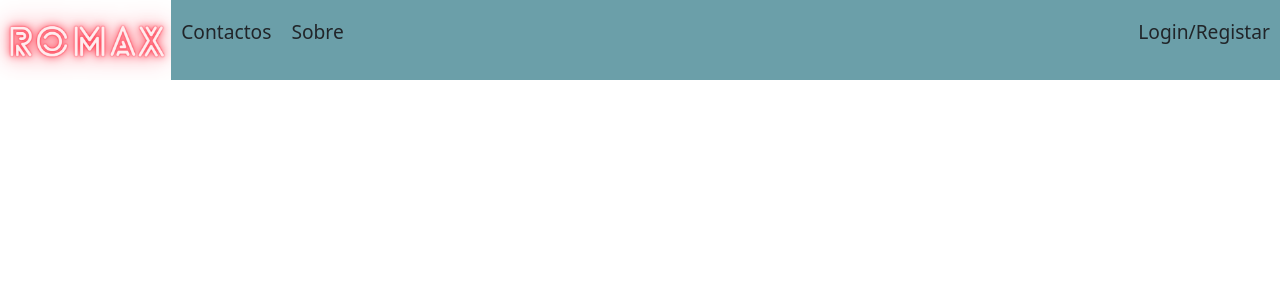
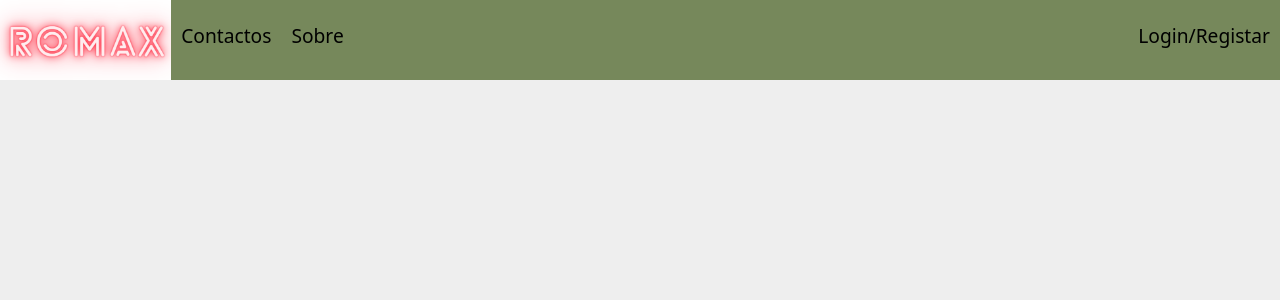
Before and after one commit to nnnnpiz/ProjetoDiam2024, a Django app: page /propriedade/ in a window 1280 px wide. Shown: the top 300 px of the page. Run offline with Django 5.2, Linux system fonts and the light colour scheme.

Commit message:
Melhoria no base_page

```diff
--- a/siteimov/romax/templates/romax/base_page.html
+++ b/siteimov/romax/templates/romax/base_page.html
@@ -17,25 +17,27 @@
     <!-- Latest compiled JavaScript -->
     <script src="https://cdn.jsdelivr.net/npm/bootstrap@5.3.3/dist/js/bootstrap.bundle.min.js"></script>
     <style>
+        body {
+            background-color: #EEEEEE;
+        }
         #Header {
-            background-color: #6b9fa9;
+            background-color: #76885B;
             height: 10vh;
 
             display: flex;
             flex-direction: row;
             & a {
-                padding-right: 10px;
-                padding-left: 10px;
 
+                padding: 0 10px 0 10px;
                 /* TODO  Center it vertically*/
-                display: grid;
-                place-items: center;
+                line-height: 9vh;
+
                 text-decoration: none;
-                color: inherit;
+                color: #000000;
                 font-size: larger;
             }
             & a:hover {
-                background-color: grey;
+                background-color:#DDDDDD;
             }
             & a #logo {
                 height: 100%;
@@ -48,6 +50,11 @@
             display: flex;
             justify-content: center;
         }
+
+            main {
+                width: 80%;
+                margin-left: 10%;
+            }
         {% block css_of_rest_of_page %}
         {% endblock %}
     </style>
@@ -58,9 +65,10 @@
         <a  href="{% url 'romax:landing_page' %}" style="padding: 0;  height: 100%; display: initial">
            <img id="logo" src="{% static 'romax/images/LOGO_ROMAX_NEW.png' %}" alt="Logo" {# TODO dar um fix nisto #} >
         </a>
-        <a href="#"><p>Contactos</p></a>
-        <a href="#"><p>Sobre</p></a>
-        <a style=" margin-left: auto;"><p>Login/Registar</p></a>
+        <a href="#">Contactos</a>
+        <a href="#">Sobre</a>
+        <a style=" margin-left: auto;">Login/Registar</a>
+
     </nav>
     <main>
         {% block rest_of_page %}
--- a/siteimov/siteimov/settings.py
+++ b/siteimov/siteimov/settings.py
@@ -127,5 +127,5 @@ DEFAULT_AUTO_FIELD = 'django.db.models.BigAutoField'
 # MEDIA_URL = '/romax/static/media/'
 # MEDIA_ROOT = os.path.join(BASE_DIR, 'romax/static/media')
 
-MEDIA_URL = 'imagem_propriedade/'
-MEDIA_ROOT = os.path.join(BASE_DIR, 'romax/imagens_propriedades')
+MEDIA_URL = 'media/'
+MEDIA_ROOT = os.path.join(BASE_DIR, 'romax/media')
```
Also changed, not shown: siteimov/romax/templates/romax/landing_page.html (+5 -4 lines), siteimov/romax/media/imagem_propriedade/Logo.png (added).
